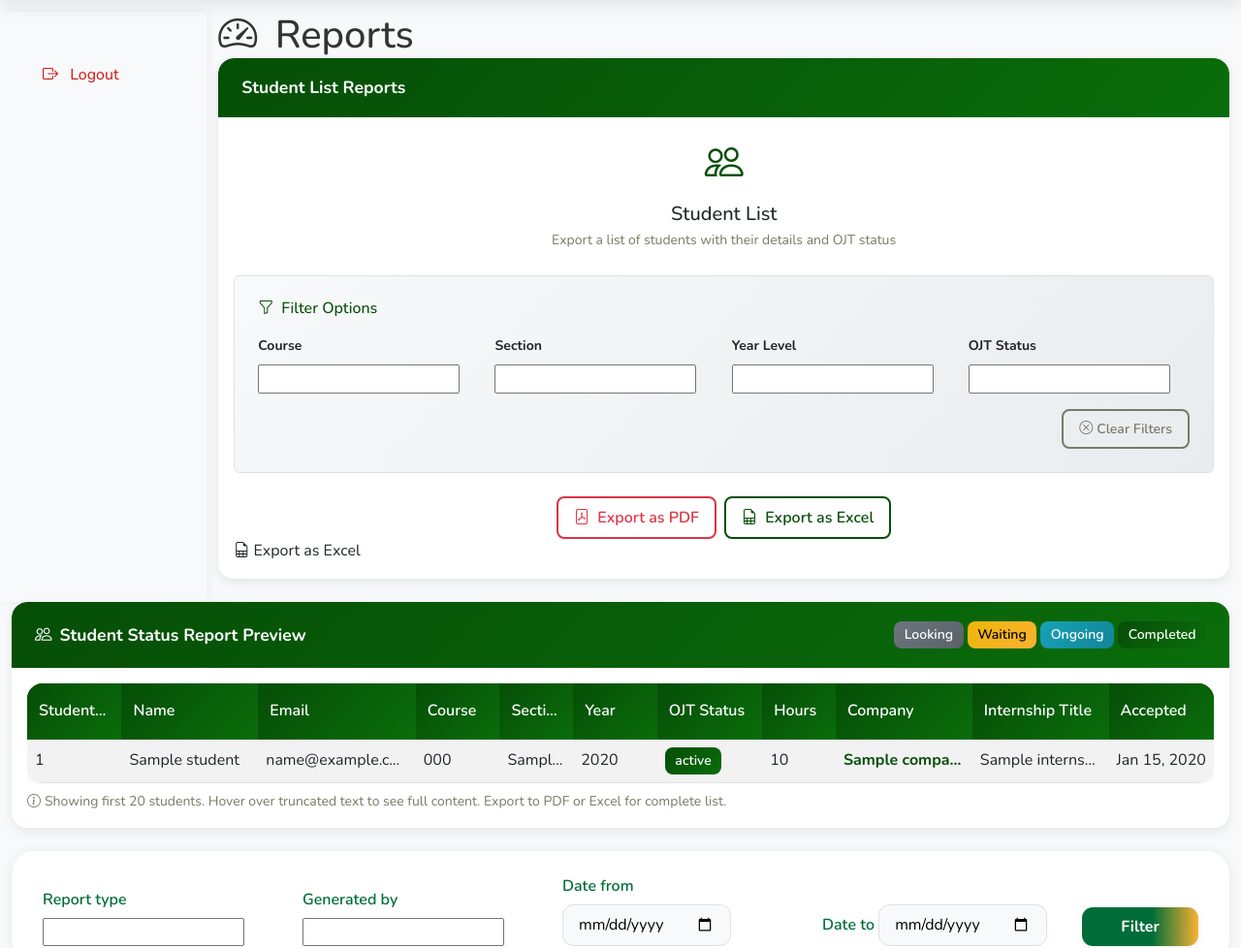
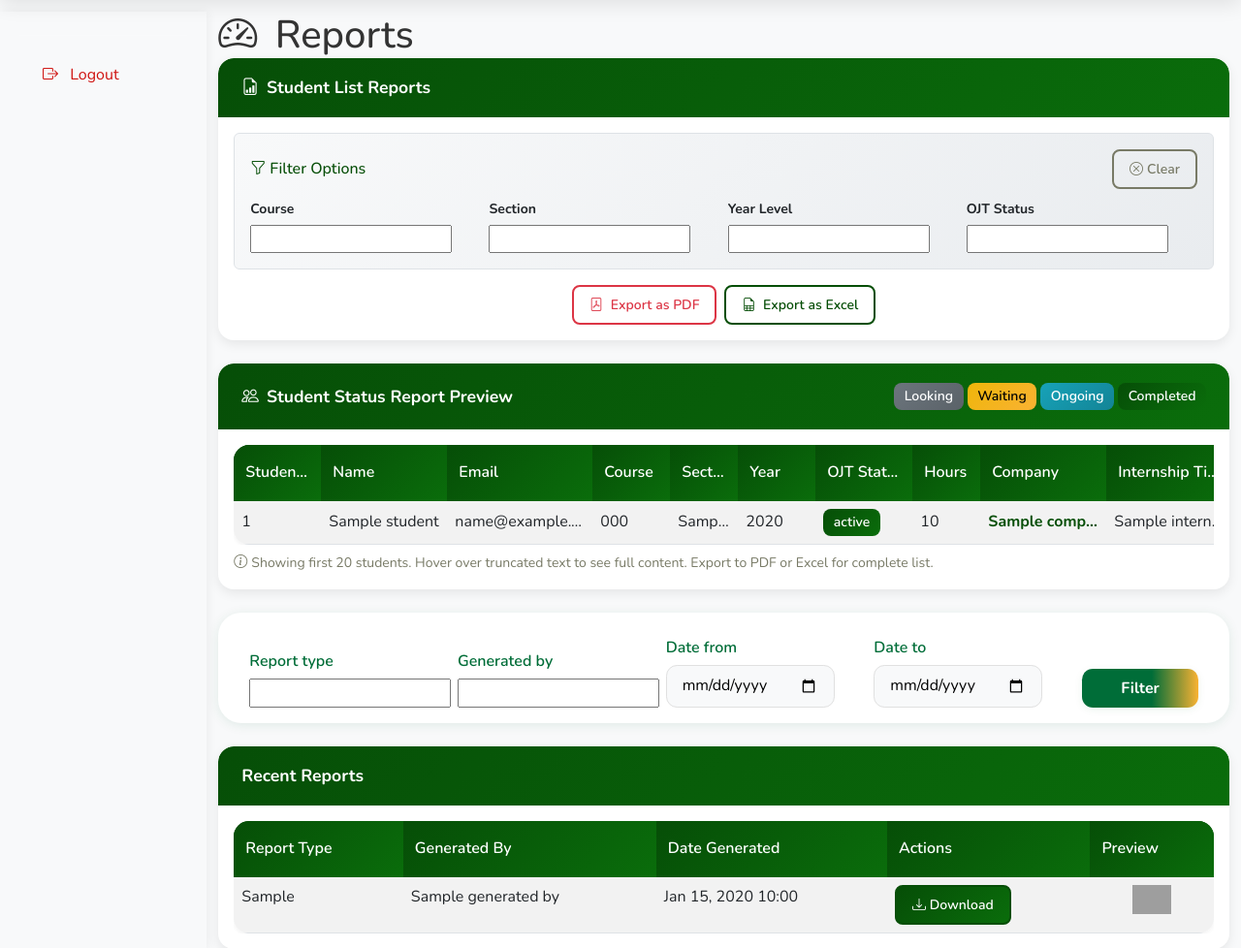
Before and after one commit to vncezxc/cvsu-internship-matching, a Django app: template templates/dashboard/reports_dashboard.html in a window 1280 px wide. Shown: the part 68-1046 px from the top of the page at 97% size. Run offline with Django 4.2, Linux system fonts and the light colour scheme; the template is opened without the code that fills it: most values are stand-ins (such as "Sample title", 1, 10 or a date in 2020); form fields are guessed from the names that the template uses; some libraries are stand-ins or nearby versions; grey boxes are pictures that could not be loaded.

Commit message:
design report dashboard part 2

```diff
--- a/templates/dashboard/reports_dashboard.html
+++ b/templates/dashboard/reports_dashboard.html
@@ -375,56 +375,47 @@
     <div class="col-12">
         <div class="card hover-lift">
             <div class="card-header">
-                <h5 class="card-title mb-0">Student List Reports</h5>
+                <h5 class="card-title mb-0"><i class="bi bi-file-earmark-bar-graph me-2"></i>Student List Reports</h5>
             </div>
-            <div class="card-body">
-                <div class="text-center mb-4">
-                    <i class="bi bi-people fs-1 text-primary mb-2 d-block"></i>
-                    <h5 class="mb-1">Student List</h5>
-                    <p class="text-muted small mb-0">Export a list of students with their details and OJT status</p>
-                </div>
-
+            <div class="card-body p-3">
                 <!-- Filter Form -->
-                <div class="border rounded p-4 mb-4" style="background: linear-gradient(135deg, #f8f9fa 0%, #e9ecef 100%);">
-                    <h6 class="mb-3 text-success"><i class="bi bi-funnel me-2"></i>Filter Options</h6>
+                <div class="border rounded p-3 mb-3" style="background: linear-gradient(135deg, #f8f9fa 0%, #e9ecef 100%);">
+                    <div class="d-flex justify-content-between align-items-center mb-2">
+                        <h6 class="mb-0 text-success"><i class="bi bi-funnel me-1"></i>Filter Options</h6>
+                        <button type="button" onclick="clearFilters()" class="btn btn-sm btn-outline-secondary">
+                            <i class="bi bi-x-circle me-1"></i>Clear
+                        </button>
+                    </div>
                     <form method="get" id="student-filter-form">
-                        <div class="row g-3">
+                        <div class="row g-2">
                             <div class="col-md-6 col-lg-3">
-                                <label class="form-label small fw-bold text-dark">Course</label>
+                                <label class="form-label small fw-bold text-dark mb-1">Course</label>
                                 {% load widget_tweaks %}
                                 {{ student_filter_form.course|add_class:"form-select form-select-sm" }}
                             </div>
                             <div class="col-md-6 col-lg-3">
-                                <label class="form-label small fw-bold text-dark">Section</label>
+                                <label class="form-label small fw-bold text-dark mb-1">Section</label>
                                 {{ student_filter_form.section|add_class:"form-control form-control-sm" }}
                             </div>
                             <div class="col-md-6 col-lg-3">
-                                <label class="form-label small fw-bold text-dark">Year Level</label>
+                                <label class="form-label small fw-bold text-dark mb-1">Year Level</label>
                                 {{ student_filter_form.year_level|add_class:"form-select form-select-sm" }}
                             </div>
                             <div class="col-md-6 col-lg-3">
-                                <label class="form-label small fw-bold text-dark">OJT Status</label>
+                                <label class="form-label small fw-bold text-dark mb-1">OJT Status</label>
                                 {{ student_filter_form.ojt_status|add_class:"form-select form-select-sm" }}
                             </div>
-                        </div>
-                        <div class="text-end mt-3">
-                            <button type="button" onclick="clearFilters()" class="btn btn-sm btn-outline-secondary">
-                                <i class="bi bi-x-circle me-1"></i>Clear Filters
-                            </button>
                         </div>
                     </form>
                 </div>
 
                 <!-- Export Buttons -->
                 <div class="d-flex justify-content-center gap-2 flex-wrap">
-                    <a href="#" onclick="exportStudentListPDF(); return false;" class="btn btn-outline-danger">
+                    <a href="#" onclick="exportStudentListPDF(); return false;" class="btn btn-sm btn-outline-danger">
                         <i class="bi bi-file-pdf me-1"></i> Export as PDF
                     </a>
-                    <button type="button" onclick="exportStudentListExcel()" class="btn btn-outline-primary">
+                    <button type="button" onclick="exportStudentListExcel()" class="btn btn-sm btn-outline-primary">
                         <i class="bi bi-file-earmark-spreadsheet me-1"></i> Export as Excel
-                    </button>
-                </div>
-                        <i class="bi bi-file-earmark-spreadsheet"></i> Export as Excel
                     </button>
                 </div>
             </div>
```
